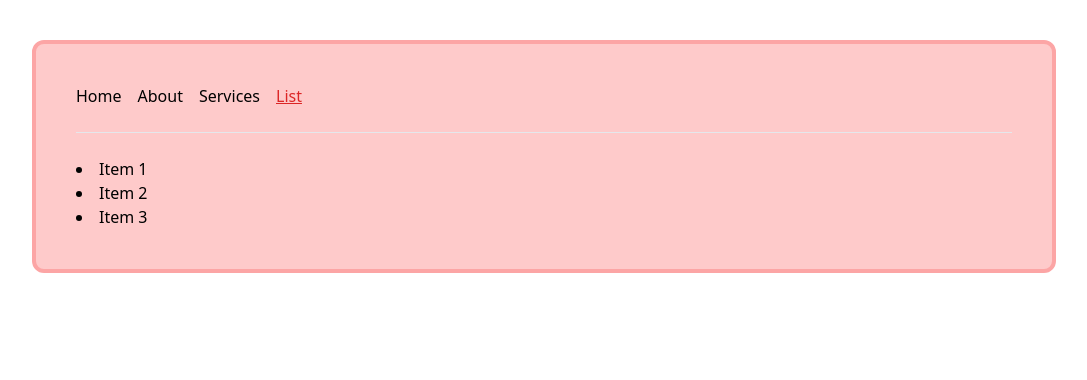
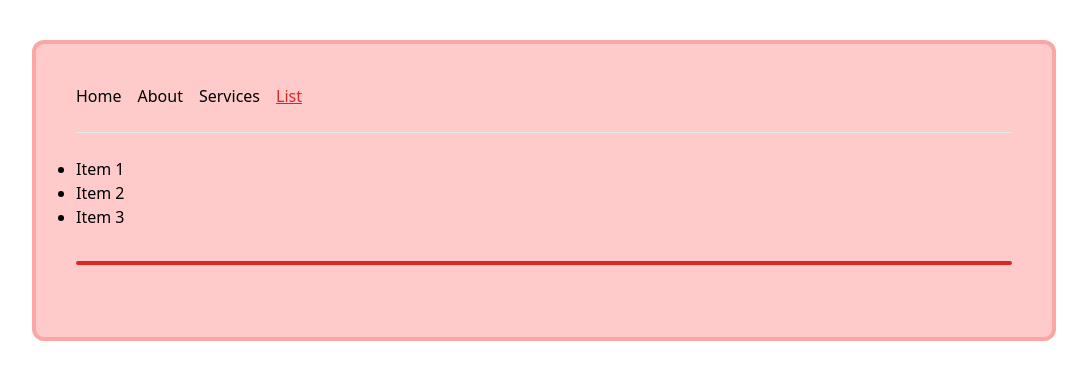
Before and after one commit to the-sahil-gupta/react_oct, a React (Vite) app: page /list in a window 1280 px wide. Shown: the top 380 px of the page, without its empty margins (96-1183 px from the left). Built offline with nearby package versions, Linux system fonts and the light colour scheme.

Commit message:
opening listitem in the same component using Outlet

```diff
--- a/src/App.jsx
+++ b/src/App.jsx
@@ -19,8 +19,14 @@ const App = () => {
 				<Route path="/" element={<Home />} />
 				<Route path="/about" element={<About />} />
 				<Route path="/services" element={<Services />} />
-				<Route path="/list" element={<List />} />
-				<Route path="/list/:i" element={<ListItem />} />
+				{/* <Route path="/list" element={<List />} />
+				<Route path="/list/:i" element={<ListItem />} /> */}
+				<Route path="/list" element={<List />}>
+					<Route path="/list/:i" element={<ListItem />} />
+					{/* the blow one is also correct */}
+					{/* <Route path=":i" element={<ListItem />} /> */}
+				</Route>
+
 				{/* for all the wild card routes "*" is used, and this last path should be written in the last of all routes */}
 				<Route path="*" element={<Pagenotfound />} />
 			</Routes>
--- a/src/components/List.jsx
+++ b/src/components/List.jsx
@@ -1,24 +1,24 @@
-import { Link } from 'react-router-dom';
+import { Link, Outlet } from 'react-router-dom';
 
 const List = () => {
 	return (
-		<div className="list-disc flex flex-col">
-			<li>
-				<Link to="/list/item1" className="list">
+		<>
+			<div className="list-disc">
+				<Link className="list-item" to="/list/item1">
 					Item 1
 				</Link>
-			</li>
-			<li>
-				<Link to="/list/item2" className="list">
+
+				<Link className="list-item" to="/list/item2">
 					Item 2
 				</Link>
-			</li>
-			<li>
-				<Link to="/list/item3" className="list">
+
+				<Link className="list-item" to="/list/item3">
 					Item 3
 				</Link>
-			</li>
-		</div>
+			</div>
+			<hr className="my-8 border-2 border-red-600 rounded" />
+			<Outlet />
+		</>
 	);
 };
 
```
